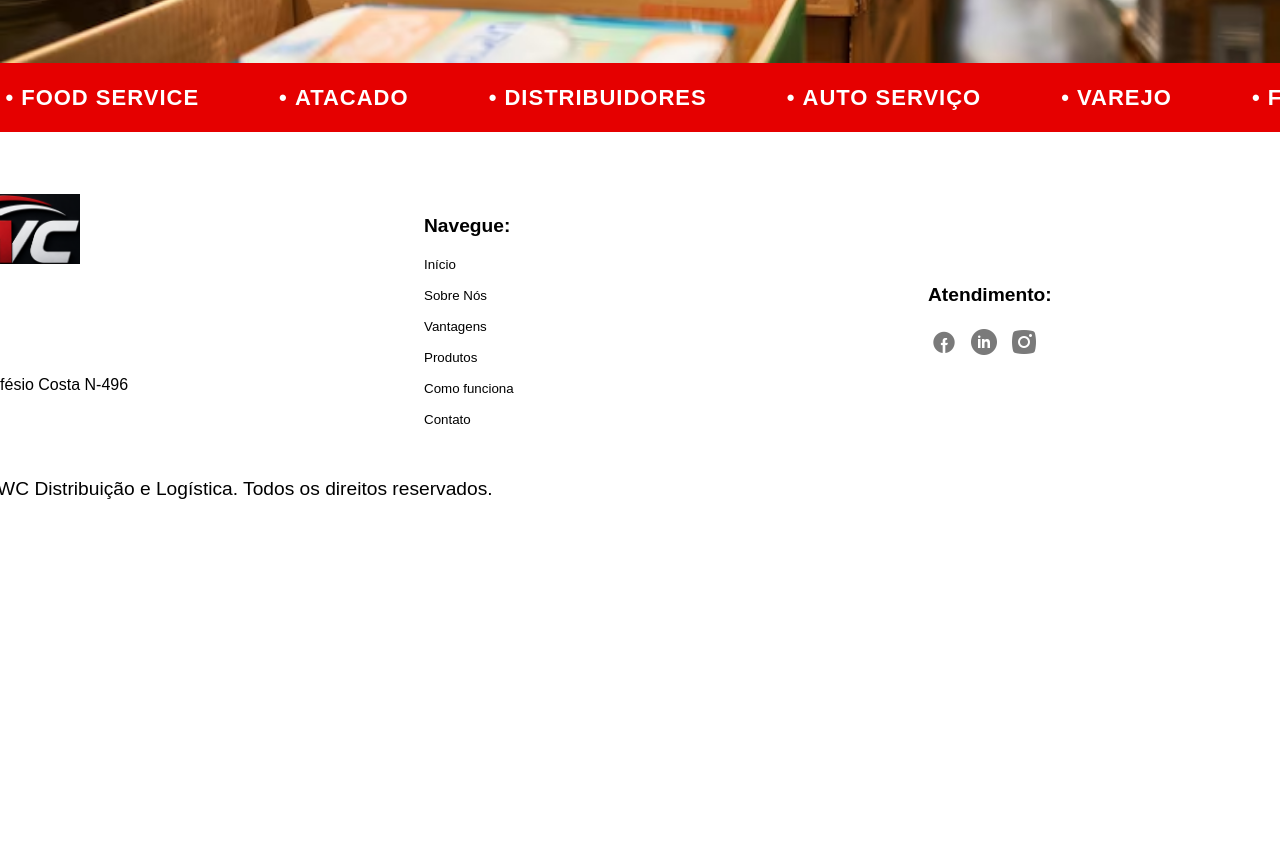
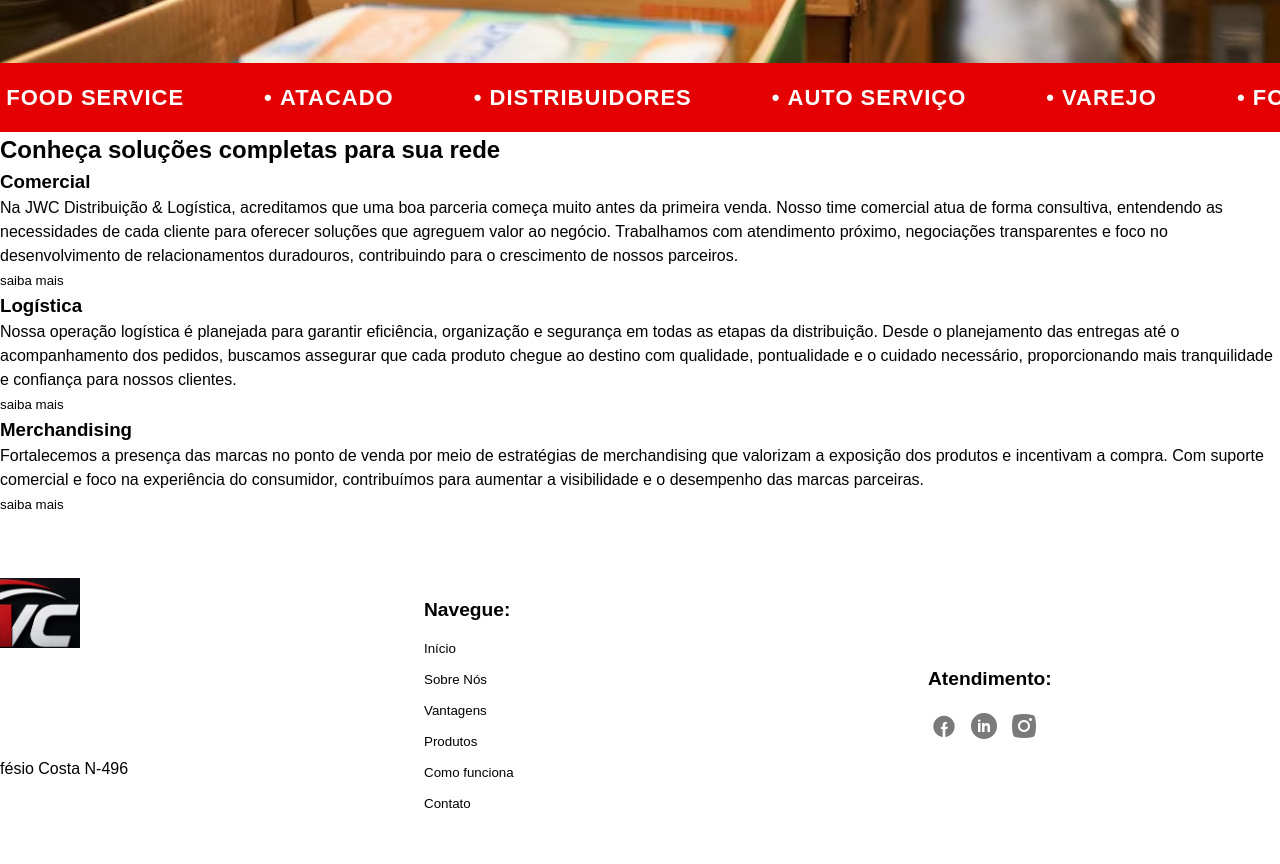
Before and after one commit to JoseWenned/frontend-jwc, a React (Vite) app: page / in a window 1280 px wide. Shown: the part 2820-3684 px from the top of the page. Before the commit the page ends 3355 px from the top, so only its background shows below. Built offline with nearby package versions, Linux system fonts and the light colour scheme.

Commit message:
feat: Creste new component sectionFive

```diff
--- /dev/null
+++ b/src/presentation/components/sections/sectionFive/sectionFive.component.tsx
@@ -0,0 +1,24 @@
+export const SectionFive = () => {
+    return(
+        <section>
+            <h1>Conheça soluções completas para sua rede</h1>
+            <article>
+                <div>
+                    <h3>Comercial</h3>
+                    <p>Na JWC Distribuição & Logística, acreditamos que uma boa parceria começa muito antes da primeira venda. Nosso time comercial atua de forma consultiva, entendendo as necessidades de cada cliente para oferecer soluções que agreguem valor ao negócio. Trabalhamos com atendimento próximo, negociações transparentes e foco no desenvolvimento de relacionamentos duradouros, contribuindo para o crescimento de nossos parceiros.</p>
+                    <button>saiba mais</button>
+                </div>
+                <div>
+                    <h3>Logística</h3>
+                    <p>Nossa operação logística é planejada para garantir eficiência, organização e segurança em todas as etapas da distribuição. Desde o planejamento das entregas até o acompanhamento dos pedidos, buscamos assegurar que cada produto chegue ao destino com qualidade, pontualidade e o cuidado necessário, proporcionando mais tranquilidade e confiança para nossos clientes.</p>
+                    <button>saiba mais</button>
+                </div>
+                <div>
+                    <h3>Merchandising</h3>
+                    <p>Fortalecemos a presença das marcas no ponto de venda por meio de estratégias de merchandising que valorizam a exposição dos produtos e incentivam a compra. Com suporte comercial e foco na experiência do consumidor, contribuímos para aumentar a visibilidade e o desempenho das marcas parceiras.</p>
+                    <button>saiba mais</button>
+                </div>
+            </article>
+        </section>
+    )
+}
--- a/src/presentation/pages/home/home.page.tsx
+++ b/src/presentation/pages/home/home.page.tsx
@@ -20,6 +20,7 @@ import { useSlogans } from '../../hooks/slogans.hook';
 import { SectionThree } from "../../components/sections/sectionThree/sectionThree.component";
 import { Footer } from "../../components/footer/footer.component";
 import { SectionFour } from "../../components/sections/sectionFour/sectionFour.component";
+import { SectionFive } from "../../components/sections/sectionFive/sectionFive.component";
 
 
 export const HomePage = () => {
@@ -107,6 +108,7 @@ export const HomePage = () => {
             </section>
             <SectionThree/>
             <SectionFour/>
+            <SectionFive/>
             <Footer/>
         </>
     )
```
